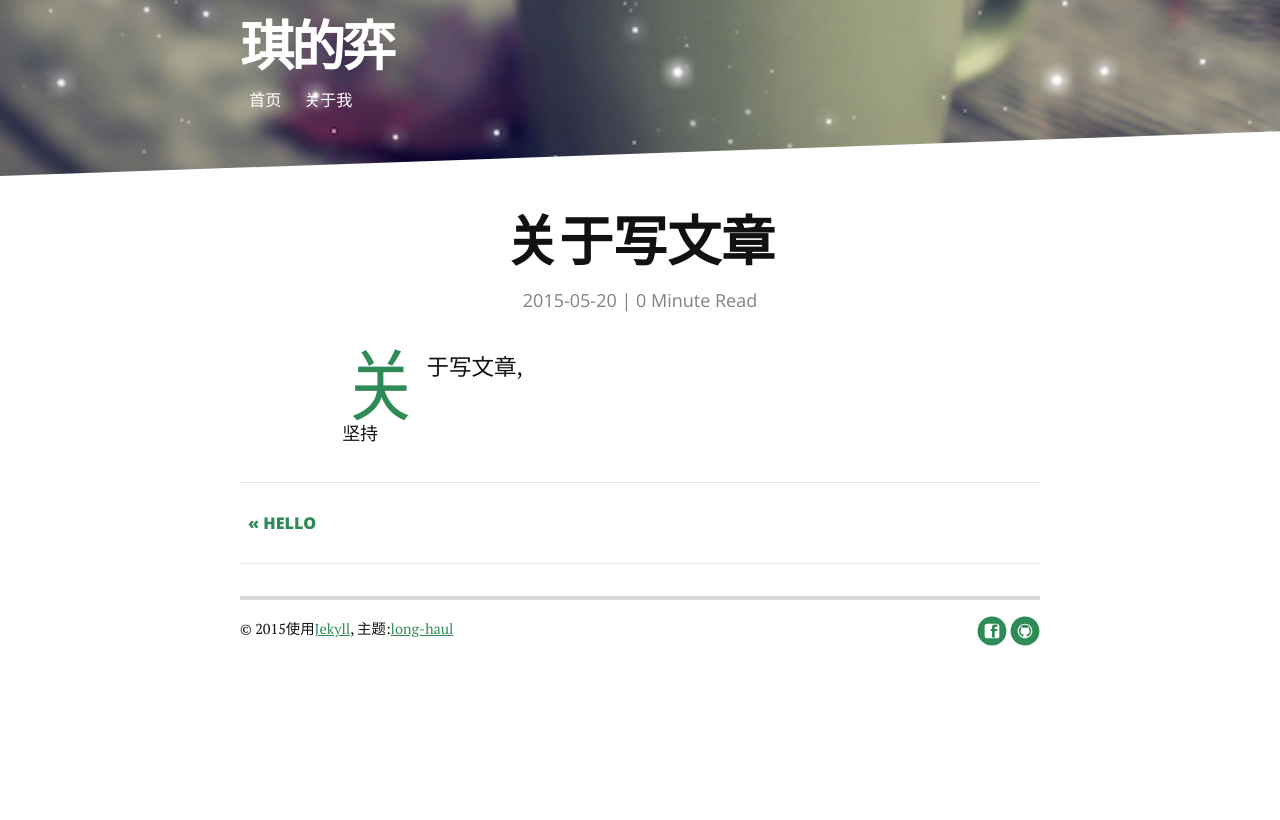
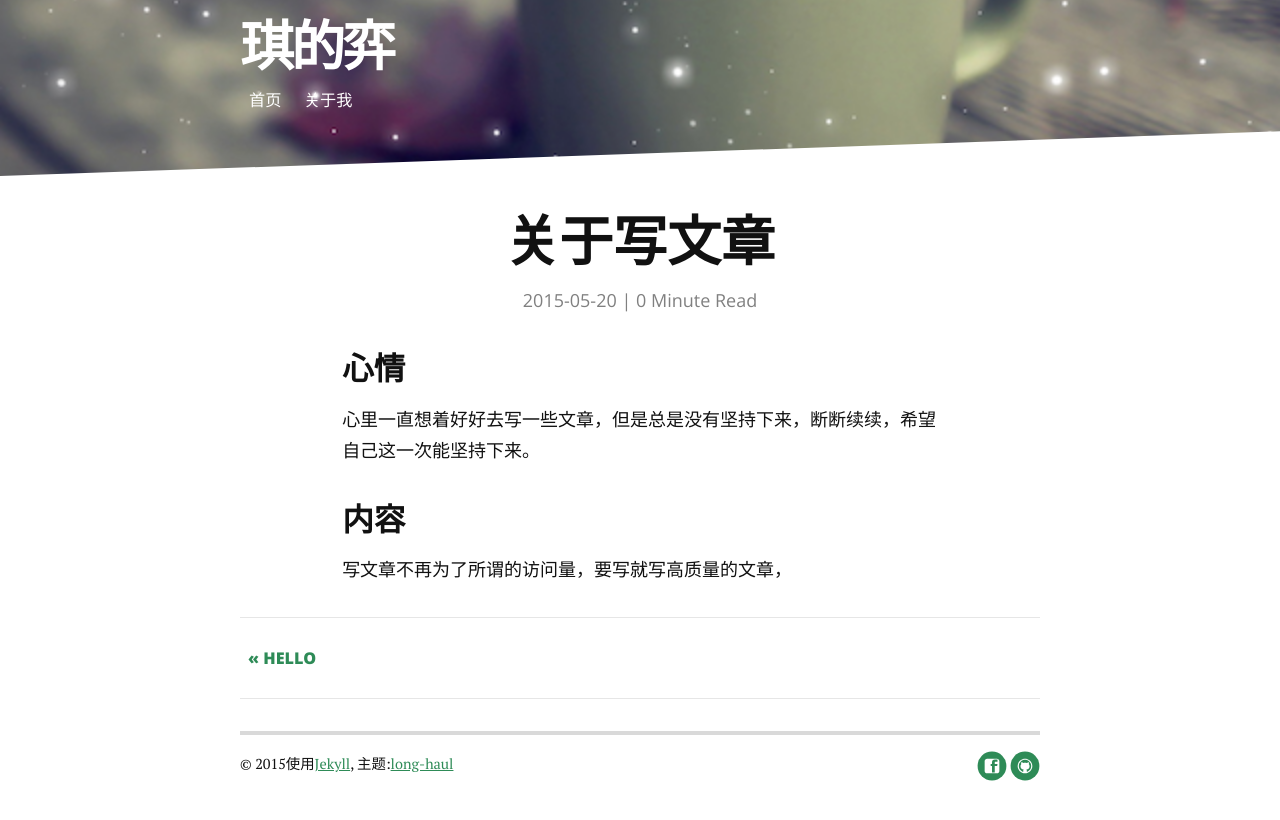
Before and after one commit to weijingqi/weijingqi.github.io, a Jekyll site: the page built from _posts/2015-05-20-关于写文章.md, in a window 1280 px wide. Shown: the top 820 px of the page. Built offline with Jekyll 4.4.1, drawn with Linux system fonts in a browser that asks for light colours; nearby versions of some CDN libraries; Markdown is read by kramdown in place of the engine named in the settings.

Commit message:
update 关于写文章

```diff
--- a/_posts/2015-05-20-关于写文章.md
+++ b/_posts/2015-05-20-关于写文章.md
@@ -4,9 +4,9 @@ title:  "关于写文章"
 date:   2015-05-20
 ---
 
-<p class="intro">
-	<span class="dropcap">关</span>
-	于写文章,
-</p>
+### 心情
 
-坚持
+心里一直想着好好去写一些文章，但是总是没有坚持下来，断断续续，希望自己这一次能坚持下来。
+
+### 内容
+写文章不再为了所谓的访问量，要写就写高质量的文章，
```
Also changed, not shown: 1 other file.
